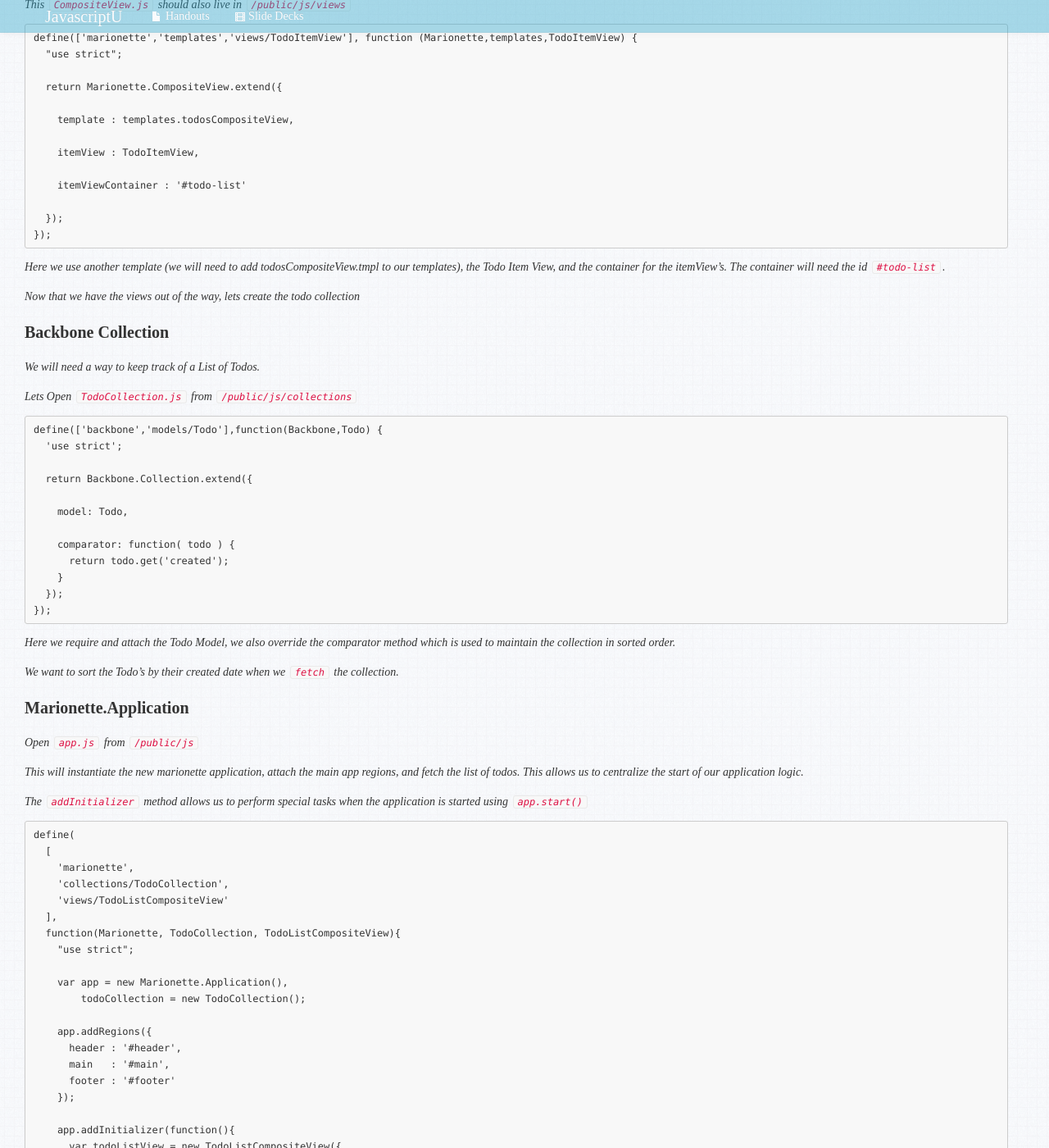
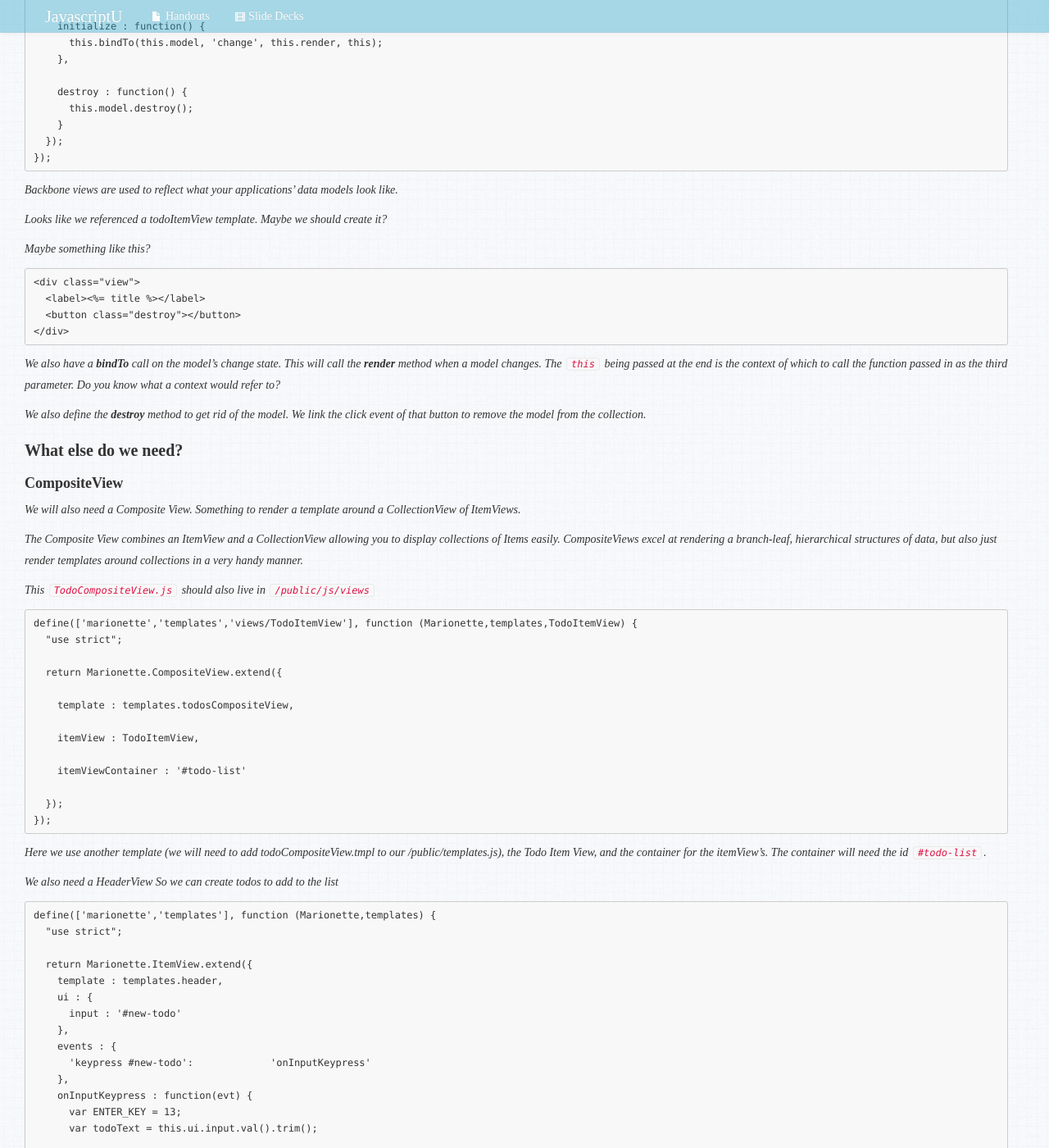
Before and after one commit to javascriptu/resources, a Jekyll site: the page built from handouts/_posts/2012-10-07-Handout2.md, in a window 1280 px wide and 1400 px high, scrolled down 1966 px. Shown: the whole window at 82% size. Built offline with Jekyll 4.4.1, drawn with Linux system fonts in a browser that asks for light colours; nearby versions of some CDN libraries; some web fonts are replaced; some of the changed text lies outside the part shown.

Commit message:
updated the second handout, added more code examples and steps to the marionette view portion, also added localStorage to the 1st handout

```diff
--- a/handouts/_posts/2012-10-07-Handout2.md
+++ b/handouts/_posts/2012-10-07-Handout2.md
@@ -33,6 +33,32 @@
 
 Now that we have our model, lets move on to the pieces that reflect these data models.
 
+
+###Backbone Collection
+
+We will need a way to keep track of a List of Todos.
+
+  Lets Open `TodoCollection.js` from `/public/js/collections`
+
+    define(['backbone','models/Todo', 'lib/backbone-localStorage'],function(Backbone,Todo) {
+      'use strict';
+
+        return Backbone.Collection.extend({
+          model: Todo,
+          localStorage: new Backbone.LocalStorage('todos-backbone'),
+
+          comparator: function( todo ) {
+            return todo.get('created');
+          }
+        });
+    });
+
+Here we require and attach the Todo Model, we also override the comparator method which is used to maintain the collection in sorted order.
+
+We want to sort the Todo's by their created date when we `fetch` the collection.
+
+Great Now that we got the data stuff out of the way, Lets take a look into the Views of the application.
+
 ###Marionette Views
 
 What kind of views would we need to make up a Todo?
@@ -49,7 +75,7 @@
       "use strict";
       return {
         // an example entry
-        todoItem : require('text!templates/todoItem.tmpl')
+        todoItemView : require('text!templates/todoItemView.tmpl')
       };
     });
 
@@ -68,6 +94,10 @@
 
         tagName : 'li',
 
+        events : {
+          'click .destroy' : 'destroy'
+        },
+
         initialize : function() {
           this.bindTo(this.model, 'change', this.render, this);
         },
@@ -80,13 +110,20 @@
 
 Backbone views are used to reflect what your applications' data models look like.
 
-Notice how we defined a template and required our templates that we haven't created yet.
+Looks like we referenced a todoItemView template. Maybe we should create it?
 
-We see here that we have a **bindTo** call on the model's change state. This will call the **render** method when a model changes.
+  Maybe something like this?
+
+    <div class="view">
+      <label><%= title %></label>
+      <button class="destroy"></button>
+    </div>
+
+We also have a **bindTo** call on the model's change state. This will call the **render** method when a model changes.
 The `this` being passed at the end is the context of which to call the function passed in as the third parameter.
 Do you know what a context would refer to?
 
-We also define the **destroy** method to get rid of the model. We will play more with that later.
+We also define the **destroy** method to get rid of the model. We link the click event of that button to remove the model from the collection.
 
 ###What else do we need?
 
@@ -98,7 +135,7 @@
 CompositeViews excel at rendering a branch-leaf, hierarchical structures of data, but also just render
 templates around collections in a very handy manner.
 
-This `CompositeView.js` should also live in `/public/js/views`
+This `TodoCompositeView.js` should also live in `/public/js/views`
 
     define(['marionette','templates','views/TodoItemView'], function (Marionette,templates,TodoItemView) {
       "use strict";
@@ -114,33 +151,43 @@
       });
     });
 
-  Here we use another template (we will need to add todosCompositeView.tmpl to our templates),
+  Here we use another template (we will need to add todoCompositeView.tmpl to our /public/templates.js),
   the Todo Item View, and the container for the itemView's. The container will need the id `#todo-list`.
 
-  Now that we have the views out of the way, lets create the todo collection
+  We also need a HeaderView So we can create todos to add to the list
 
-###Backbone Collection
+    define(['marionette','templates'], function (Marionette,templates) {
+      "use strict";
 
-We will need a way to keep track of a List of Todos.
+      return Marionette.ItemView.extend({
+        template : templates.header,
+        ui : {
+          input : '#new-todo'
+        },
+        events : {
+          'keypress #new-todo':		'onInputKeypress'
+        },
+        onInputKeypress : function(evt) {
+          var ENTER_KEY = 13;
+          var todoText = this.ui.input.val().trim();
 
-  Lets Open `TodoCollection.js` from `/public/js/collections`
-
-    define(['backbone','models/Todo'],function(Backbone,Todo) {
-      'use strict';
-
-      return Backbone.Collection.extend({
-
-        model: Todo,
-
-        comparator: function( todo ) {
-          return todo.get('created');
+          if ( evt.which === ENTER_KEY && todoText ) {
+            this.collection.create({
+              title : todoText
+            });
+            this.ui.input.val('');
+          }
         }
       });
     });
 
-Here we require and attach the Todo Model, we also override the comparator method which is used to maintain the collection in sorted order.
+  Seems simple enough. We Attach a header template which looks to have an input with an ID #new-todo. We assign a callback to this inputs keypress event handler in the event hash.
 
-We want to sort the Todo's by their created date when we `fetch` the collection.
+  Trim the result and check if its an enter key press, if so, we call create a todo in the collection.
+
+  Wait, What? How can we create a new todo using this.collection.create() where did this.collection come from?
+
+  - It must have been initialized with it somewhere?
 
 ###Marionette.Application
 
@@ -186,11 +233,7 @@
 
 ###The App Module, The Model, Its Collection and Its Views have been built, What's left?
 
-- Integration of localStorage (for todo persistence)
-
 - Basic routing (Marionette.AppRouter)
-
-- A HeaderView so we can create todos
 
 - A FooterView so we can display the todo stats
 
@@ -200,7 +243,6 @@
 
 ### [Marionette TodoMVC](http://jsoverson.github.com/todomvc/labs/dependency-examples/backbone_marionette_require/)
 
-
 ---
 
 ###<a href='http://backbonejs.org/'>Backbone Docs</a>
```
Also changed, not shown: handouts/_posts/2012-10-07-Handout.md (+3 -0 lines).
